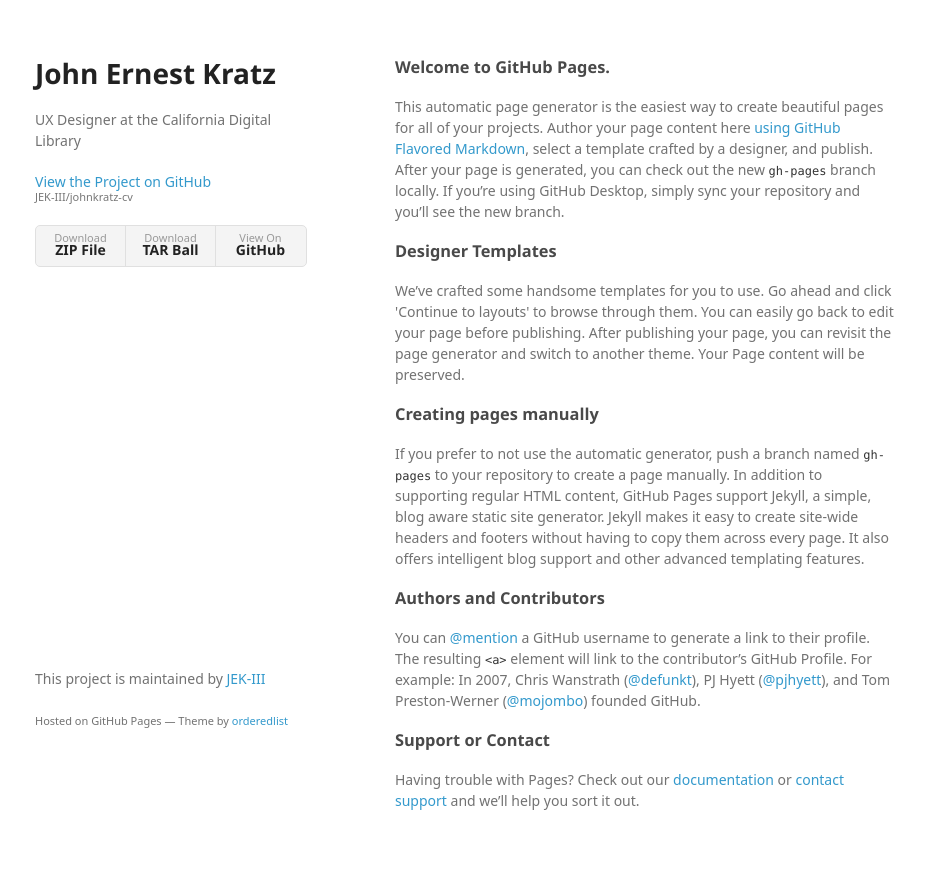
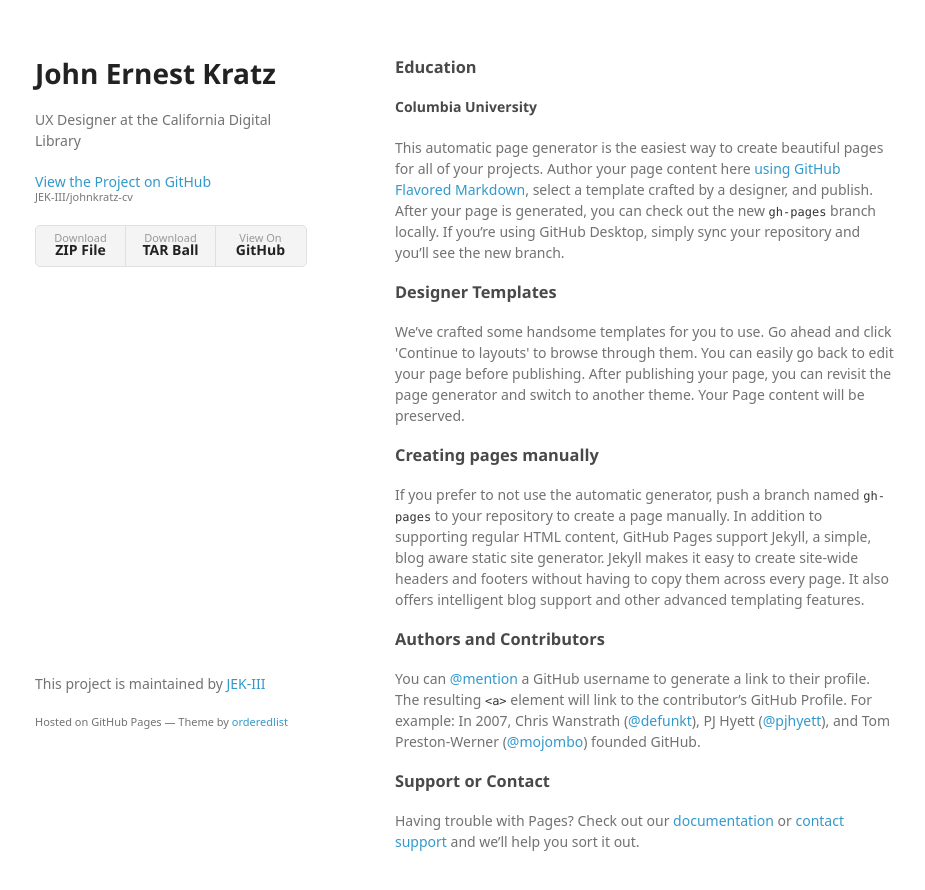
Before and after one commit to JEK-III/johnkratz-cv, a plain HTML site: page index.html in a window 1280 px wide. Shown: the whole page, without its empty margins (175-1100 px from the left). Drawn offline with Linux system fonts and the light colour scheme; a web font is replaced by a local one.

Commit message:
initial messing-around edits

```diff
--- a/index.html
+++ b/index.html
@@ -1,4 +1,4 @@
-<!doctype html>
+<!-- <!doctype html> -->
 <html>
   <head>
     <meta charset="utf-8">
@@ -29,7 +29,9 @@
       </header>
       <section>
         <h3>
-<a id="welcome-to-github-pages" class="anchor" href="#welcome-to-github-pages" aria-hidden="true"><span class="octicon octicon-link"></span></a>Welcome to GitHub Pages.</h3>
+<a id="education" class="anchor" href="#education" aria-hidden="true"><span class="octicon octicon-link"></span></a>Education</h3>
+
+<h4>Columbia University</h4>
 
 <p>This automatic page generator is the easiest way to create beautiful pages for all of your projects. Author your page content here <a href="https://guides.github.com/features/mastering-markdown/">using GitHub Flavored Markdown</a>, select a template crafted by a designer, and publish. After your page is generated, you can check out the new <code>gh-pages</code> branch locally. If you’re using GitHub Desktop, simply sync your repository and you’ll see the new branch.</p>
 
```
